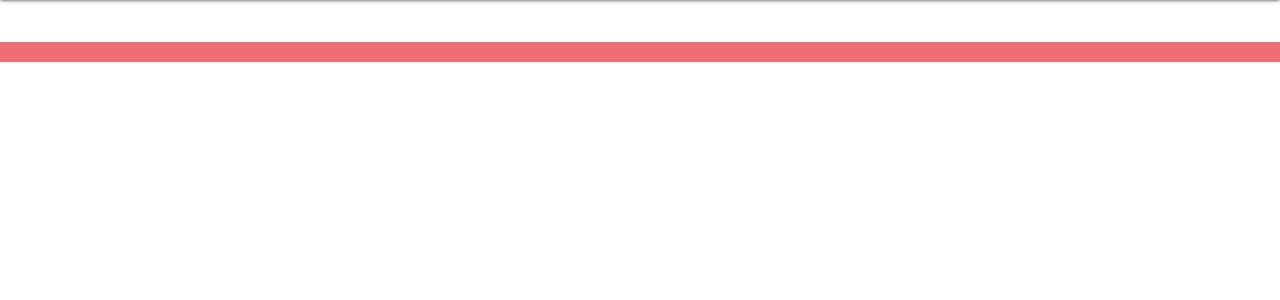
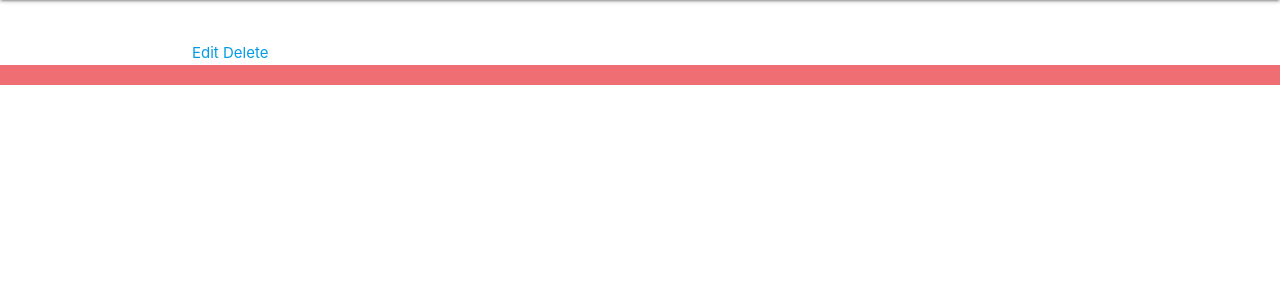
Before and after one commit to victordevera24/project-3, a Django app: template shopping_project/main_app/templates/products/detail.html in a window 1280 px wide. Shown: the part 64-364 px from the top of the page. Run offline with Django 4.2, Linux system fonts and the light colour scheme; the template is opened without the code that fills it, so the values that code supplies are empty.

Commit message:
product detail page working and edit product working

```diff
--- a/shopping_project/main_app/models.py
+++ b/shopping_project/main_app/models.py
@@ -38,6 +38,11 @@
     def __str__(self):
         return f"{self.name} {self.sale_end}"
 
+    def get_absolute_url(self):
+        # print(f'here is the print {self}')
+        return reverse('product_detail', kwargs={'product_id': self.id})
+
+
 
 
 class Review(models.Model):
--- a/shopping_project/main_app/static/css/style.css
+++ b/shopping_project/main_app/static/css/style.css
@@ -1,3 +1,11 @@
 footer {
     padding-top: 0px;
 }
+
+h1 {
+    background-color: purple;
+}
+
+.navbar-fixed {
+    background-color: purple;
+}
--- a/shopping_project/main_app/templates/base.html
+++ b/shopping_project/main_app/templates/base.html
@@ -36,5 +36,14 @@
         <div class="right">All Rights Reserved, &copy; 2022 !!PUT PROJECT NAME HERE!! &nbsp;</div>
     </footer>
 </body>
+<script>
+    const dateEl = document.getElementById('id_sale_end');
+    M.Datepicker.init(dateEl, {
+      format: 'yyyy-mm-dd',
+      defaultDate: new Date(),
+      setDefaultDate: true,
+      autoClose: true
+    });
+</script>
 
 </html>
--- a/shopping_project/main_app/templates/products/detail.html
+++ b/shopping_project/main_app/templates/products/detail.html
@@ -2,6 +2,9 @@
 {% block content %}
 
 <h1>{{product.name}}</h1>
-
+<div class="card-action">
+    <a href="{% url 'products_update' product.id %}">Edit</a>
+    <a href="{% url 'products_delete' product.id %}">Delete</a>
+  </div>
 
 {% endblock %}
--- a/shopping_project/main_app/urls.py
+++ b/shopping_project/main_app/urls.py
@@ -9,4 +9,7 @@
      path('stores/<int:store_id>/', views.store_detail, name="detail"),
      path('stores/<int:store_id>/new_product/', views.new_product, name="new_product"),
      path('stores/<int:store_id>/product_create', views.product_create, name="product_create"),
+     path('products/<int:pk>/update/', views.ProductUpdate.as_view(), name='products_update'),
+     path('products/<int:pk>/delete/', views.ProductDelete.as_view(), name='products_delete'),
+     path('product/<int:product_id>/', views.product_detail, name='product_detail')
 ]
```
Also changed, not shown: shopping_project/main_app/views.py (+16 -0 lines).
